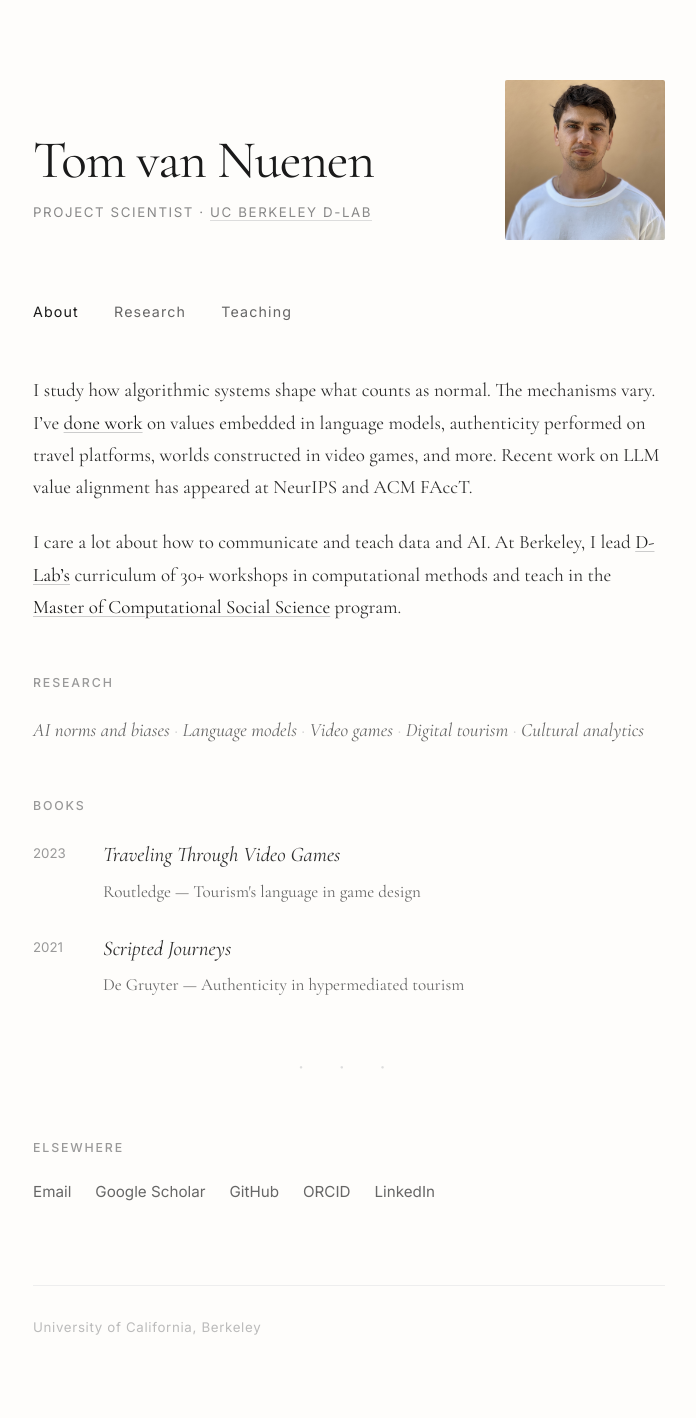
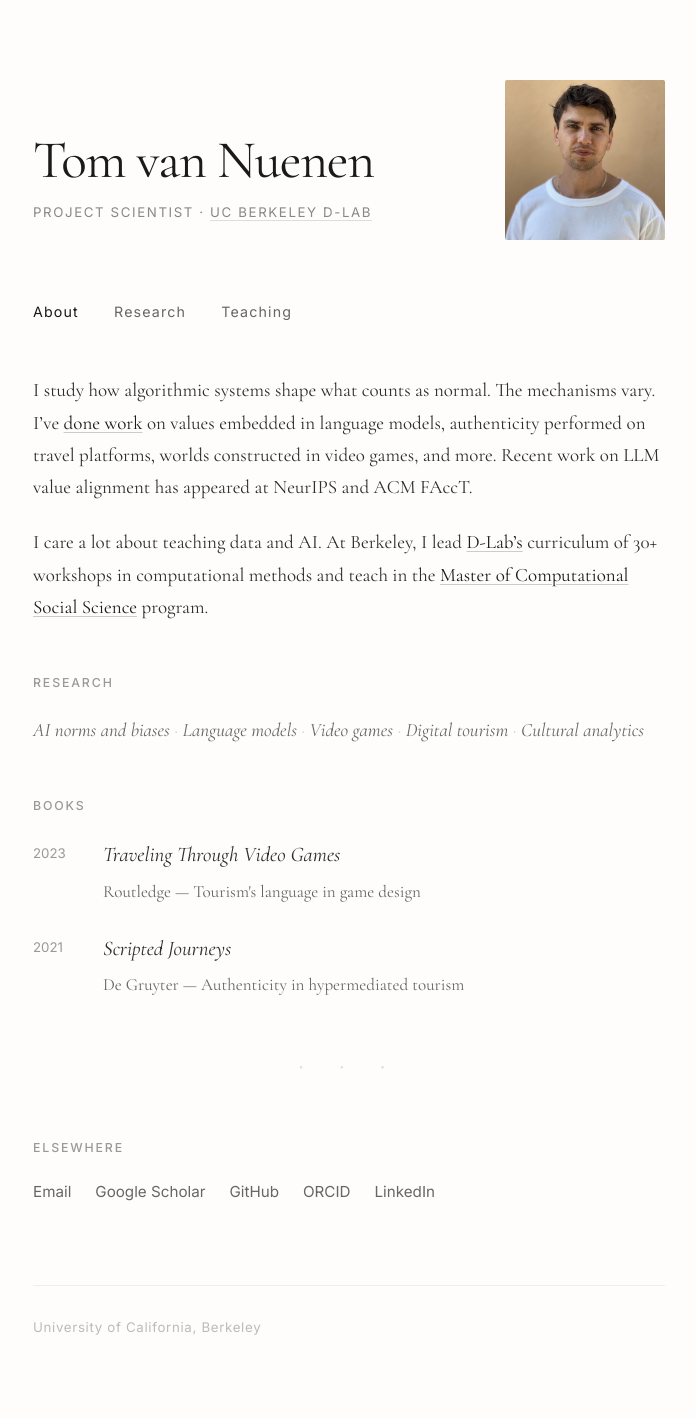
Before and after one commit to tomvannuenen/tomvannuenen.github.io, a Jekyll site: the page built from index.md, in a window 1280 px wide. Shown: the whole page, without its empty margins (291-987 px from the left). Built offline with Jekyll 4.4.1, drawn with Linux system fonts in a browser that asks for light colours.

Commit message:
Simplify teaching intro text
🤖 Generated with [Claude Code](https://claude.com/claude-code)

Co-Authored-By: Claude Opus 4.5 <noreply@anthropic.com>

```diff
--- a/index.md
+++ b/index.md
@@ -5,7 +5,7 @@ title: Home
 
 I study how algorithmic systems shape what counts as normal. The mechanisms vary. I've [done work](research) on values embedded in language models, authenticity performed on travel platforms, worlds constructed in video games, and more. Recent work on LLM value alignment has appeared at NeurIPS and ACM FAccT.
 
-I care a lot about how to communicate and teach data and AI. At Berkeley, I lead [D-Lab's](https://dlab.berkeley.edu/) curriculum of 30+ workshops in computational methods and teach in the [Master of Computational Social Science](https://macss.berkeley.edu/) program.
+I care a lot about teaching data and AI. At Berkeley, I lead [D-Lab's](https://dlab.berkeley.edu/) curriculum of 30+ workshops in computational methods and teach in the [Master of Computational Social Science](https://macss.berkeley.edu/) program.
 
 ## Research
 
```
